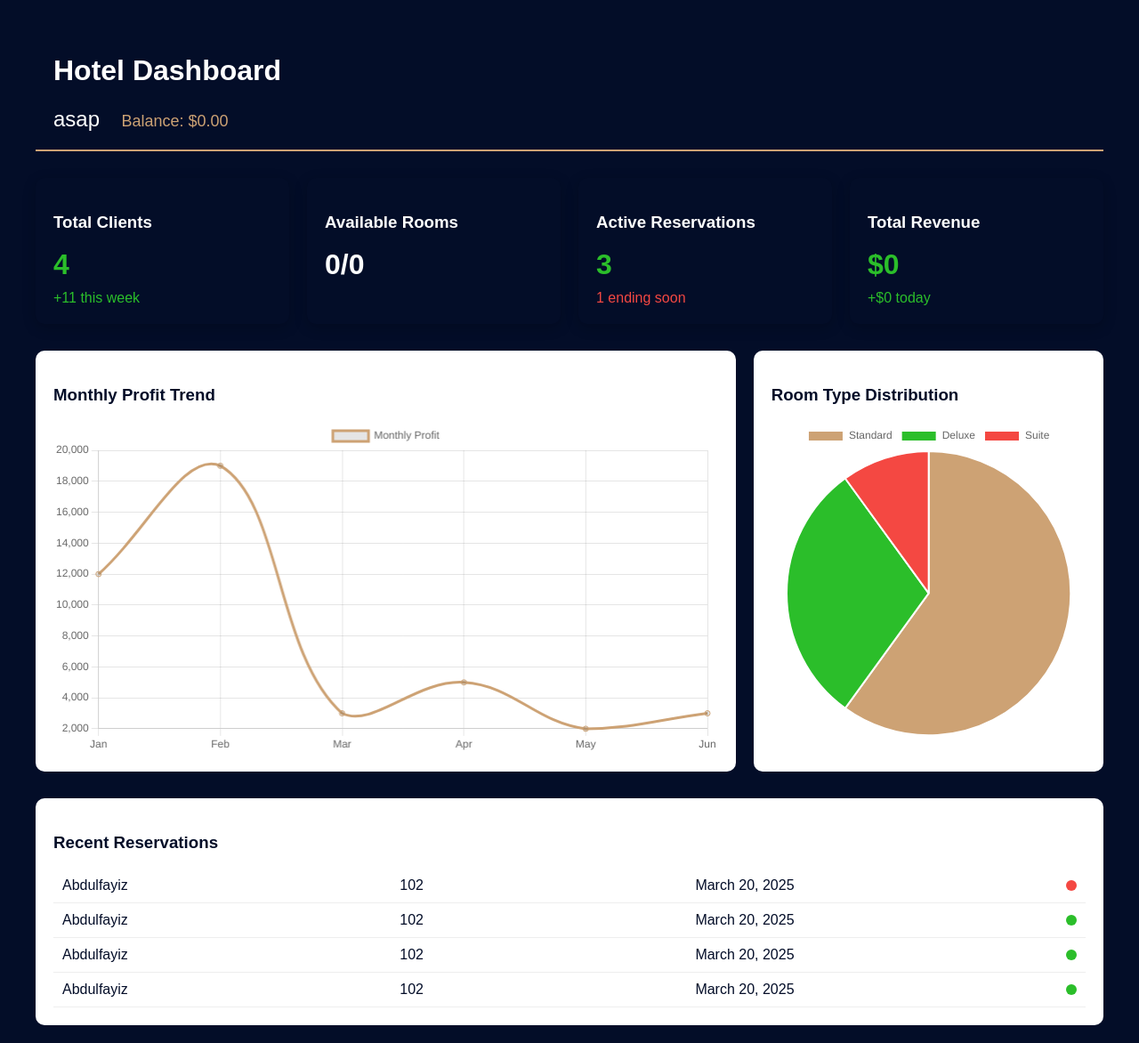
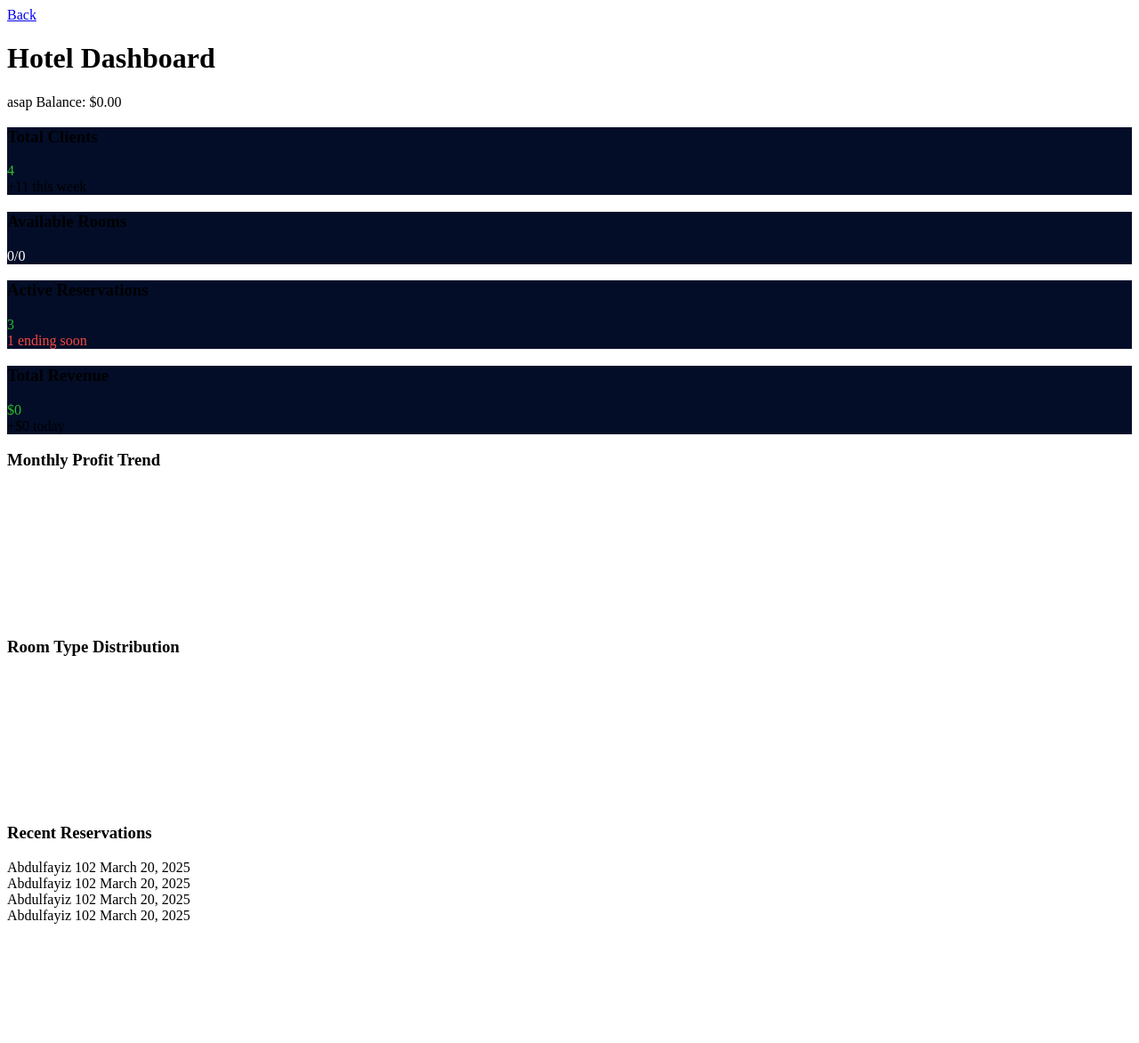
Before and after one commit to asaprockky/hotel_crmV2, a Django app: page /stats/ in a window 1280 px wide. Shown: the whole page at 89% size. After the commit the page ends 1038 px from the top, so only its background shows below. Run offline with Django 5.2, Linux system fonts and the light colour scheme; a user stored in the database is signed in; data comes from the database, SQL or seed files in the repository; a map, chart or similar area stays blank.

Commit message:
navbar has been fixed, main page styling updates

```diff
--- a/templates/stats.html
+++ b/templates/stats.html
@@ -2,6 +2,12 @@
 {% load static %}
 
 {% block content %}
+<link rel="stylesheet" href="{% static 'admin/css/stats.css' %}" />
+<div class="back-button-container">
+    <a href="{% url 'main_page' %}" class="back-button">
+        <i class="fas fa-arrow-left"></i> Back
+    </a>
+</div>
 <div class="stats-container">
     <!-- Header Section -->
     <div class="stats-header">
@@ -76,139 +82,9 @@
     </div>
 </div>
 
-<style>
-/* Base Styles */
-body {
-    background-color: #030D28;
-    color: #FFFFFF; /* Ensures text is visible on dark background */
-    font-family: 'Arial', sans-serif;
-    margin: 0;
-    padding: 20px;
 
-}
-
-.stats-container {
-    max-width: 1200px;
-    margin: 0 auto;
-    color: #FFFFFF; /* Changed from #030D28 for better visibility */
-
-}
-
-/* Header Styles */
-.stats-header {
-    margin-bottom: 30px;
-    padding: 20px;
-    border-bottom: 2px solid #CDA274;
-}
-
-.hotel-name {
-    font-size: 24px;
-    color: #FFFFFF;
-    margin-right: 20px;
-}
-
-.current-balance {
-    font-size: 18px;
-    color: #CDA274;
-}
-
-/* Metrics Grid */
-.metrics-grid {
-    display: grid;
-    grid-template-columns: repeat(auto-fit, minmax(250px, 1fr));
-    gap: 20px;
-    margin-bottom: 30px;
-}
-
-.metric-card {
-    background-color: #FFFFFF;
-    color: #FFFFFF; /* Ensures text is readable on white background */
-    padding: 20px;
-    border-radius: 10px;
-    box-shadow: 0 4px 15px rgba(0,0,0,0.2);
-}
-
-.metric-value {
-    font-size: 32px;
-    font-weight: bold;
-    margin: 10px 0;
-}
-
-/* Progress Bar */
-.progress-bar {
-    height: 4px;
-    border-radius: 2px;
-    margin-top: 10px;
-}
-
-/* Charts Section */
-.charts-grid {
-    display: grid;
-    grid-template-columns: 2fr 1fr;
-    gap: 20px;
-    margin-bottom: 30px;
-}
-
-.chart-card {
-    background-color: #FFFFFF;
-    border-radius: 10px;
-    padding: 20px;
-    color: #030D28; /* Ensures contrast on white background */
-}
-
-/* Recent Activity */
-.recent-activity {
-    background-color: #FFFFFF;
-    border-radius: 10px;
-    padding: 20px;
-    color: #030D28; /* Ensures text is readable */
-}
-
-.activity-item {
-    display: flex;
-    justify-content: space-between;
-    align-items: center;
-    padding: 10px;
-    border-bottom: 1px solid #EEEEEE;
-}
-
-.status-indicator {
-    width: 12px;
-    height: 12px;
-    border-radius: 50%;
-}
-
-/* Utility Classes */
-.change-positive { color: #2BBE2A; }
-.change-negative { color: #F44842; }
-
-</style>
-
+<!-- Load Chart.js first -->
 <script src="https://cdn.jsdelivr.net/npm/chart.js"></script>
-<script>
-    // Sample Chart Implementation
-    const profitChart = new Chart(document.getElementById('profitChart'), {
-        type: 'line',
-        data: {
-            labels: ['Jan', 'Feb', 'Mar', 'Apr', 'May', 'Jun'],
-            datasets: [{
-                label: 'Monthly Profit',
-                data: [12000, 19000, 3000, 5000, 2000, 3000],
-                borderColor: '#CDA274',
-                tension: 0.4
-            }]
-        }
-    });
-
-    const roomTypeChart = new Chart(document.getElementById('roomTypeChart'), {
-        type: 'pie',
-        data: {
-            labels: ['Standard', 'Deluxe', 'Suite'],
-            datasets: [{
-                data: [300, 150, 50],
-                backgroundColor: ['#CDA274', '#2BBE2A', '#F44842']
-            }]
-        }
-    });
-</script>
+<!-- Then your custom script -->
+<script src="{% static 'admin/js/stats.js' %}"></script>
 {% endblock %}
```
Also changed, not shown: templates/details/navbar.html (+7 -5 lines), 5 other files.
